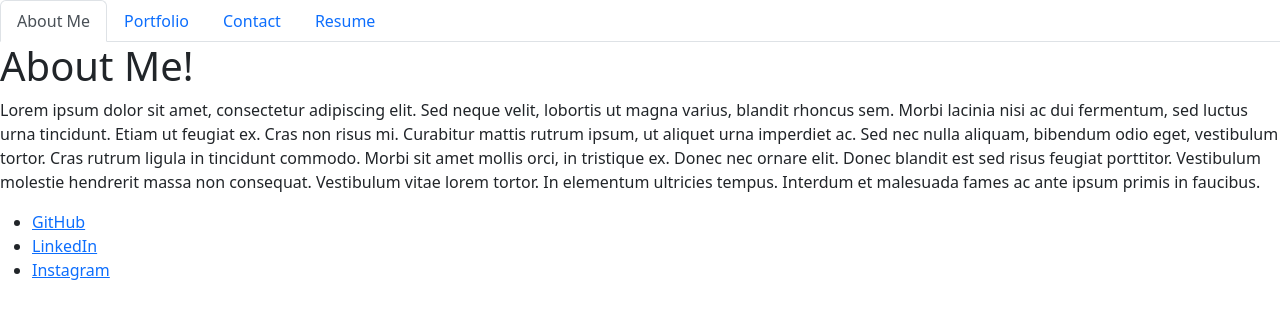
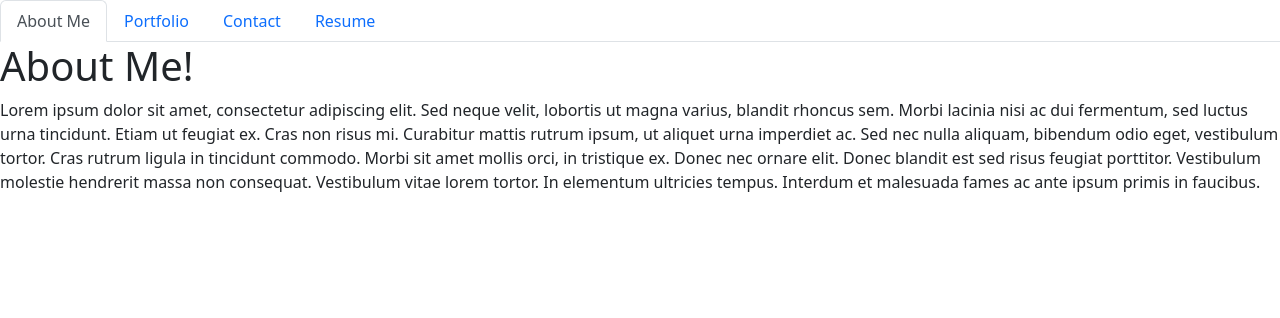
Before and after one commit to Ksteed8859/KS-React-Portfolio, a React (Create React App) app: page / in a window 1280 px wide. Shown: the top 318 px of the page. Built offline with nearby package versions, Linux system fonts and the light colour scheme.

Commit message:
added a contact form to contact.js

```diff
--- a/src/components/Footer.js
+++ /dev/null
@@ -1,31 +0,0 @@
-import React from 'react';
-
-const Footer = () => {
-    return (
-        <ul>
-        <li>
-          <a
-            href="https://github.com/Ksteed8859"
-          >
-            GitHub
-          </a>
-        </li>
-        <li>
-          <a
-            href="https://www.linkedin.com/in/katelynsteed885926/"
-          >
-            LinkedIn
-          </a>
-        </li>
-        <li className="nav-item">
-          <a
-            href="https://www.instagram.com/katelyn_steed/"
-          >
-            Instagram
-          </a>
-        </li>
-    </ul>
-    )
-}
-
-export default Footer;
--- a/src/components/PortfolioContainer.js
+++ b/src/components/PortfolioContainer.js
@@ -1,6 +1,5 @@
 import React, { useState } from 'react';
 import NavTabs from './NavTabs';
-import Footer from './Footer';
 import About from './pages/About';
 import Portfolio from './pages/Portfolio';
 import Resume from './pages/Resume';
@@ -32,7 +31,6 @@ export default function PortfolioContainer() {
       <NavTabs currentPage={currentPage} handlePageChange={handlePageChange} />
       {/* Here we are calling the renderPage method which will return a component  */}
       {renderPage()}
-      {Footer()}
     </div>
   );
 }
--- a/src/components/pages/Contact.js
+++ b/src/components/pages/Contact.js
@@ -4,19 +4,25 @@ export default function Contact() {
   return (
     <div>
       <h1>Contact Me!</h1>
-      <p>
-        Integer cursus bibendum sem non pretium. Vestibulum in aliquet sem, quis
-        molestie urna. Aliquam semper ultrices varius. Aliquam faucibus sit amet
-        magna a ultrices. Aenean pellentesque placerat lacus imperdiet
-        efficitur. In felis nisl, luctus non ante euismod, tincidunt bibendum
-        mi. In a molestie nisl, eu sodales diam. Nam tincidunt lacus quis magna
-        posuere, eget tristique dui dapibus. Maecenas fermentum elementum
-        faucibus. Quisque nec metus vestibulum, egestas massa eu, sollicitudin
-        ipsum. Nulla facilisi. Sed ut erat ligula. Nam tincidunt nunc in nibh
-        dictum ullamcorper. Class aptent taciti sociosqu ad litora torquent per
-        conubia nostra, per inceptos himenaeos. Etiam ornare rutrum felis at
-        rhoncus. Etiam vel condimentum magna, quis tempor nulla.
-      </p>
+      <p> Want to collaborate or get into contact? Send me a message below and I'll get back to you!</p>
+        <form>
+          <div class="form-group">
+            <label for="name">Name</label>
+            <input type="name" class="form-control" id="contactName" aria-describedby="name" placeholder="Enter name"/>
+          </div>
+
+          <div class="form-group">
+            <label for="email">Email address</label>
+            <input type="email" class="form-control" id="email" aria-describedby="email" placeholder="Enter email"/>
+          </div>
+
+          <div className="form-group">
+            <label htmlFor="message">Message</label>
+            <textarea className="form-control" rows="5" placeholder='Type your message here!'></textarea>
+          </div>
+          <button type="submit" class="btn btn-primary">Submit</button>
+        </form>
+
     </div>
   );
 }
```
